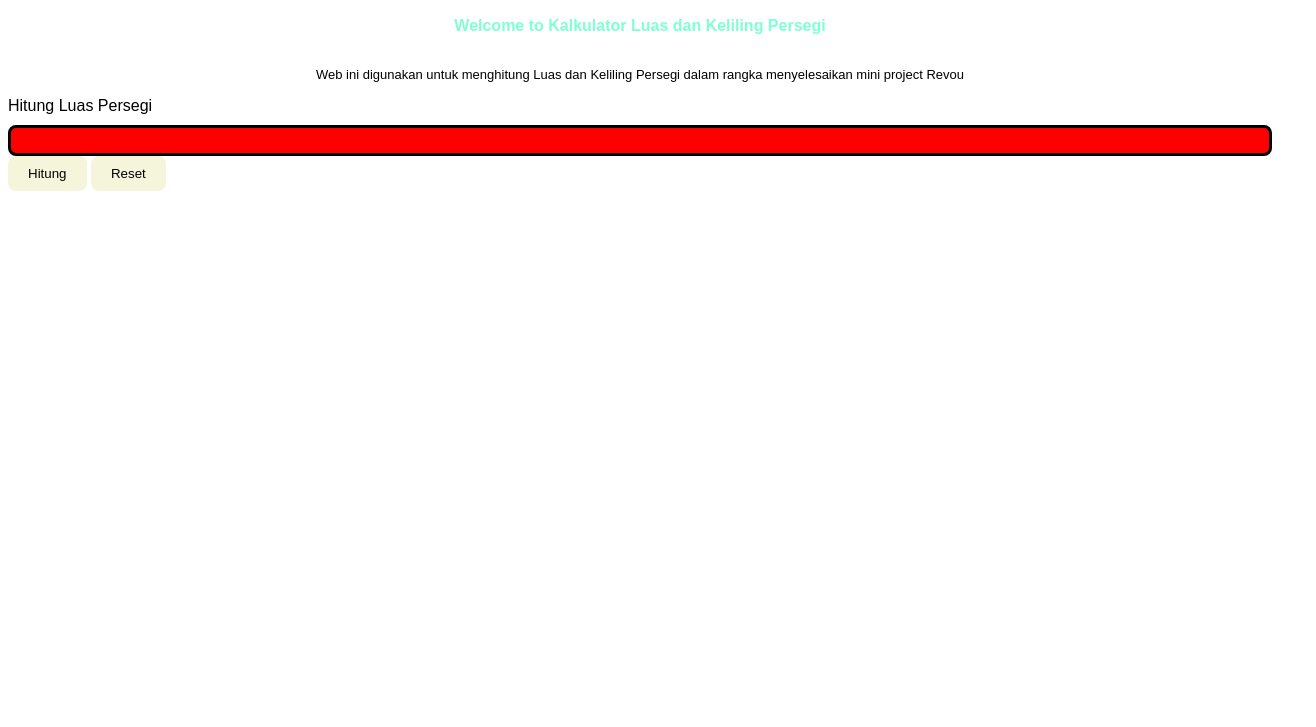
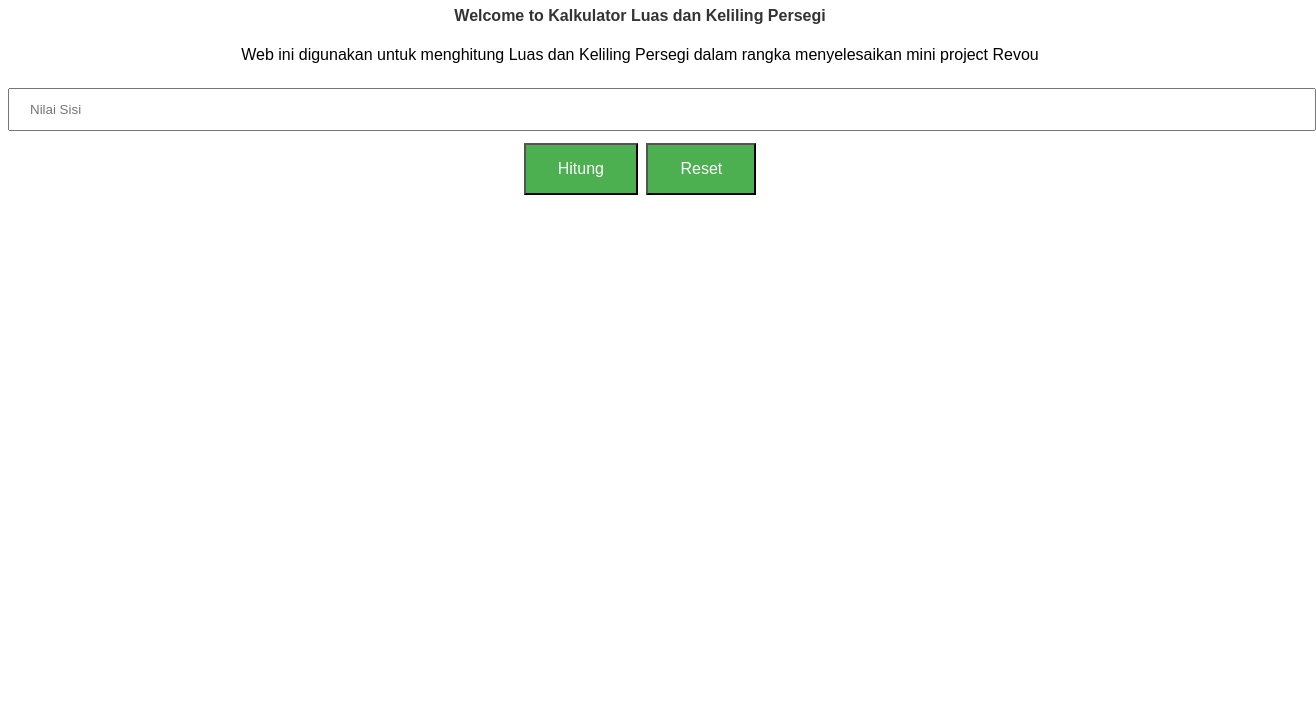
Before and after one commit to revou-fundamental-course/8-jan-24-eskrimvanilla, a plain HTML site: page index.html in a window 1280 px wide. Shown: the part 73-800 px from the top of the page, 1316 px wide, since content can reach past the window. Drawn offline with Linux system fonts and the light colour scheme.

Commit message:
progress 1

```diff
--- a/CSS/style.css
+++ b/CSS/style.css
@@ -1,72 +1,37 @@
 body {
-    font-family: Arial, Helvetica, sans-serif;
-    background-color: white;
-}
-
-header {
+    font-family: Arial, sans-serif;
     text-align: center;
 }
 
-header h1 {
-    color: blue;
-    margin-left: 42px;
-    margin-right: 42px;
-    background-color: aquamarine;
-}
-
-header h4 {
-    margin-top: 32px;
-    color: aquamarine;
-}
-
-header p {
-    margin-top: 32px;
-    font-size: small;
-    margin-bottom: 15px;
-}
-
-.inputSection {
-    display: flex;
-    flex-direction: column;
-}
-
-#squareSide {
-    margin-top: 10px;
-    outline: none;
-    border-radius: 8px;
-    border: solid black;
-    padding: 5px;
-    animation-name: color;
-    animation-duration: 5s;
-    animation-iteration-count: infinite;
-    animation-direction: alternate-reverse;
-    animation-timing-function: ease;
-}
-
-#squareSide:focus {
-    border: solid blue;
+h1, h2, h3, h4, h5, h6 {
+    color: #333;
 }
 
 button {
-    background-color: beige;
-    color: black;
-    border: none;
-    border-radius: 8px;
-    padding: 10px 20px;
+    background-color: #4CAF50;
+    color: white;
+    padding: 15px 32px;
+    text-align: center;
+    text-decoration: none;
+    display: inline-block;
+    font-size: 16px;
+    margin: 4px 2px;
     cursor: pointer;
 }
 
 button:hover {
-    background-color: antiquewhite;
+    background-color: #45a049;
 }
 
 button:active {
-    background-color: aqua;
-    transform: translateY(3px);
+    background-color: #3e8e41;
+    box-shadow: 0 5px #666;
+    transform: translateY(4px);
 }
 
-  @keyframes color {
-    0% {
-      background-color: red;
-      }
-  }
+input[type="number"] {
+    width: 100%;
+    padding: 12px 20px;
+    margin: 8px 0;
+    box-sizing: border-box;
+}
--- a/index.html
+++ b/index.html
@@ -3,8 +3,8 @@
 <head>
     <meta charset="UTF-8">
     <meta name="viewport" content="width=device-width, initial-scale=1.0">
+    <title>Katik</title>
     <link rel="stylesheet" href="css/style.css">
-    <title>Welcome to Katik</title>
 </head>
 <body>
     <header>
@@ -13,15 +13,12 @@
         <p>Web ini digunakan untuk menghitung Luas dan Keliling Persegi dalam rangka menyelesaikan mini project Revou</p>
 
     </header>
-
-
-<div class="inputSection">
-    <label for="squareSide" id="lblSquareSide">Hitung Luas Persegi</label>
-    <input type="number" id="squareSide">
-</div>
-<div class="buttons">
-    <button id="countButton">Hitung</button>
-    <button id="resetButton">Reset</button>
-</div>
+    <form id="calculator-form">
+        <input type="number" id="sisi" placeholder="Nilai Sisi" required>
+        <button type="submit">Hitung</button>
+        <button type="reset">Reset</button>
+    </form>
+    <h3 id="luas-persegi"></h3>
+    <script src="scripts.js"></script>
 </body>
 </html>
```
Also changed, not shown: js/script.js (added).
